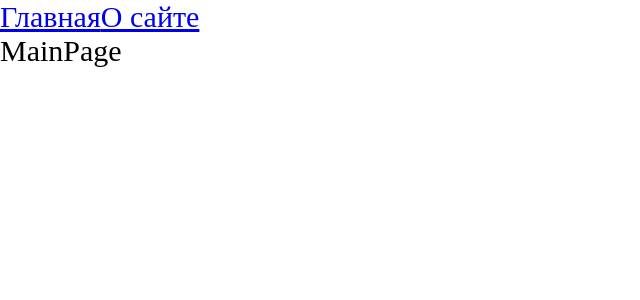
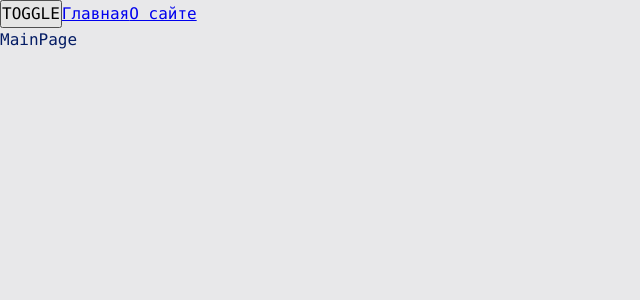
Before and after one commit to Alex666000/my-project-2023, a React app: page / in a window 1280 px wide. Shown: the top 300 px of the page, without its empty margins (0-640 px from the left). Built offline with nearby package versions, Linux system fonts and the light colour scheme.

Commit message:
7-8 theme + classNames

```diff
--- a/src/App.tsx
+++ b/src/App.tsx
@@ -1,12 +1,19 @@
-import React, { Suspense } from 'react';
+import React, {Suspense} from 'react';
 import {Link, Route, Routes} from 'react-router-dom';
-import './index.scss';
 import {AboutPageAsync} from "./pages/AboutPage/AboutPage.async";
 import {MainPageAsync} from "./pages/MainPage/MainPage.async";
+import {useTheme} from './thene/useTheme';
+import {classNames} from './helpers/classNames/classNames';
+import './styles/index.scss';
+
 
 const App = () => {
+    const {theme, toggleTheme} = useTheme();
+
     return (
-        <div className="app">
+        // <div className={`app ${theme}`}>
+            <div className={classNames('app', {}, [theme])}>
+            <button onClick={toggleTheme}>TOGGLE</button>
             <Link to={'/'}>Главная</Link>
             <Link to={'/about'}>О сайте</Link>
             <Suspense fallback={<div>Loading...</div>}>
--- /dev/null
+++ b/src/helpers/classNames/classNames.ts
@@ -0,0 +1,30 @@
+
+type Mods = Record<string, boolean | string>
+
+// Для удобного комбинирования классов особенно если они навешиваются по условию:
+export function classNames(cls: string, mods: Mods, additional: string[]): string {
+    return [
+        // наполняем массив
+
+        // главный класс
+        cls,
+        ...additional,
+        ...Object.entries(mods)
+            .filter(([className, value]) => Boolean(value))
+            .map(([className]) => className)
+    ]
+        // склеиванием массив
+        .join(' ');
+}
+
+/*
+- принимает ПЕРВЫЙ АРГУМЕНТ: cls: главный класс,
+
+ ВТОРОЙ АРГУМЕНТ: объект с mods (модами) - как "ключ" - название класса - как
+ "значение" - какой-то boolean флаг -- если true то класс добавляем иначе удаляем
+
+ ТРЕТИЙ АРГУМЕНТ: additional - массив с дополнительными классами
+
+- Record (обычный привычный для нас объект только с ограниченным количеством значений)
+ - тип ТС: в качестве ключа строка а значения булеан или...
+ */
--- a/src/index.scss
+++ /dev/null
@@ -1,9 +0,0 @@
-* {
-    margin: 0;
-    padding: 0;
-    box-sizing: border-box;
-}
-
-.app {
-    font-size: 30px;
-}
--- a/src/index.tsx
+++ b/src/index.tsx
@@ -1,9 +1,12 @@
 import {render} from 'react-dom';
 import App from './App';
 import {BrowserRouter} from 'react-router-dom';
+import ThemeProvider from './thene/ThemeProvider';
 
 render(
     <BrowserRouter>
-        <App/>
+        <ThemeProvider>
+            <App/>
+        </ThemeProvider>
     </BrowserRouter>, document.getElementById('root')
 );
--- /dev/null
+++ b/src/styles/index.scss
@@ -0,0 +1,20 @@
+@import "reset";
+@import "variables/global";
+@import "src/styles/themes/normal";
+@import "./themes/dark";
+
+
+.app {
+                // Опишем свойства Арр по умолчанию:
+    /*----------------------------------------------------------------------------------*/
+    // Шрифт (объединяющий) по умолчанию будет использоваться во всех текстах приложения
+    font: var(--font-m);
+
+    // Подключаем переменные по умолчанию во всем Арр - из обоих файлов с темами:
+    background: var(--bg-color);
+    color: var(--primary-color);
+
+    // Минимальный размер приложения
+    min-height: 100vh;
+
+}
--- /dev/null
+++ b/src/styles/reset.scss
@@ -0,0 +1,14 @@
+* {
+    margin: 0;
+    padding: 0;
+    box-sizing: border-box;
+}
+
+input,
+button,
+textarea,
+select {
+    margin: 0;
+
+    font: inherit;
+}
--- /dev/null
+++ b/src/styles/themes/dark.scss
@@ -0,0 +1,19 @@
+// класс темы .dark - навешиваем на тот же блок  в котором у нас навешивается класс .арр
+// можно на body навешивать не столь важно...
+.app.dark {
+    // Цвет заднего фона
+    --bg-color: #090949;
+
+    // Главный цвет приложения - цвет шрифта который делает акценты какие-то:
+    // заголовки, кнопки, ссылки...,
+    --primary-color: #049604;
+
+    // Второстепенный цвет шрифта: обычный текст, параграфы...
+    // - то на что не стоит делать акцент...
+    --secondary-color: #04ff04;
+}
+
+/*
+- Пример использования цветов: primary (темнее чем secondary...) - это заголовок,
+а secondary - описание к нему
+ */
--- /dev/null
+++ b/src/styles/themes/normal.scss
@@ -0,0 +1,23 @@
+// класс темы .light- навешиваем на тот же блок  в котором у нас навешивается класс .арр
+// можно на body навешивать не столь важно...
+.app.light {
+    // Цвет заднего фона
+    --bg-color: #e8e8ea;
+
+    // Главный цвет приложения - цвет шрифта который делает акценты какие-то:
+    // заголовки, кнопки, ссылки...,
+    --primary-color: #041c65;
+
+    // Второстепенный цвет шрифта: обычный текст, параграфы...
+    // - то на что не стоит делать акцент...
+    --secondary-color: #0449e0;
+}
+
+/*
+- Пример использования цветов: primary  primary (темнее чем secondary...)
+это заголовок, а secondary - описание к нему
+
+- Светлая тема - те же переменные что и темной темы только меняем значения цветов
+
+- Подключаем переменные этого файла в index.scss
+ */
--- /dev/null
+++ b/src/styles/variables/global.scss
@@ -0,0 +1,20 @@
+:root {
+    // Шрифт для всего Арр - если его нет то используем резервный...
+    --font-family-main: Consolas, "Times New Roman";
+
+    // M:
+    --font-size-m: 16px; // средний размер шрифта по умолчанию во всех текстах приложения
+    --font-line-m: 24px; // высота линии шрифта -m
+    --font-m: var(--font-size-m) / var(--font-line-m) var(--font-family-main); // объединяющая переменная включающая в себя размер шрифта + размер лигии + сам шрифт
+
+    // L:
+    --font-size-l: 16px; //  размер шрифта будем использовать в заголовках
+    --font-line-l: 32px; // высота линии шрифта -l
+    --font-l: var(--font-size-l) / var(--font-line-l) var(--font-family-main); // объединяющая переменная включающая в себя размер шрифта + размер лигии + сам шрифт
+}
+
+/*
+- Высоту линии шрифта -l- обычно делают на 8 рх больше чем -m-
+
+- После описания стилей подключаем все эти свойства в index.scss
+ */
--- /dev/null
+++ b/src/thene/ThemeContext.tsx
@@ -0,0 +1,19 @@
+import {createContext} from 'react';
+
+export enum Theme {
+    LIGHT = 'light',
+    DARK = 'dark',
+}
+
+export interface ThemeContextProps {
+    // значение самой темы
+    theme?: Theme
+    // устанавляиваем тему
+    setTheme?: (theme: Theme) => void
+}
+
+export const ThemeContext = createContext<ThemeContextProps>({
+
+})
+
+export const LOCAL_STORAGE_THEME_KEY = 'theme';
--- /dev/null
+++ b/src/thene/ThemeProvider.tsx
@@ -0,0 +1,22 @@
+import React, {FC, useMemo, useState} from 'react';
+import {LOCAL_STORAGE_THEME_KEY, Theme, ThemeContext} from './ThemeContext';
+
+// значение темы по умолчанию не хардкодим а получаем из ЛС
+const defaultTheme = localStorage.getItem(LOCAL_STORAGE_THEME_KEY) as Theme || Theme.LIGHT;
+
+const ThemeProvider: FC = ({children}) => {
+    const [theme, setTheme] = useState<Theme>(defaultTheme);
+
+    const defaultProps = useMemo(() => ({
+        theme: theme,
+        setTheme: setTheme,
+    }), [theme])
+
+    return (
+        <ThemeContext.Provider value={defaultProps}>
+            {children}
+        </ThemeContext.Provider>
+    );
+};
+
+export default ThemeProvider;
--- /dev/null
+++ b/src/thene/useTheme.ts
@@ -0,0 +1,23 @@
+import {LOCAL_STORAGE_THEME_KEY, Theme, ThemeContext} from "./ThemeContext";
+import {useContext} from "react";
+
+interface UseThemeResult {
+    toggleTheme: () => void;
+    theme: Theme;
+}
+
+export function useTheme(): UseThemeResult {
+    const {theme, setTheme} = useContext(ThemeContext);
+
+    const toggleTheme = () => {
+        const newTheme = theme === Theme.DARK ? Theme.LIGHT : Theme.DARK
+        setTheme(newTheme);
+        // в момент переключения темы сохраняем ее в ЛС
+        localStorage.setItem(LOCAL_STORAGE_THEME_KEY, newTheme);
+    }
+
+    return {
+        theme,
+        toggleTheme,
+    }
+}
```
